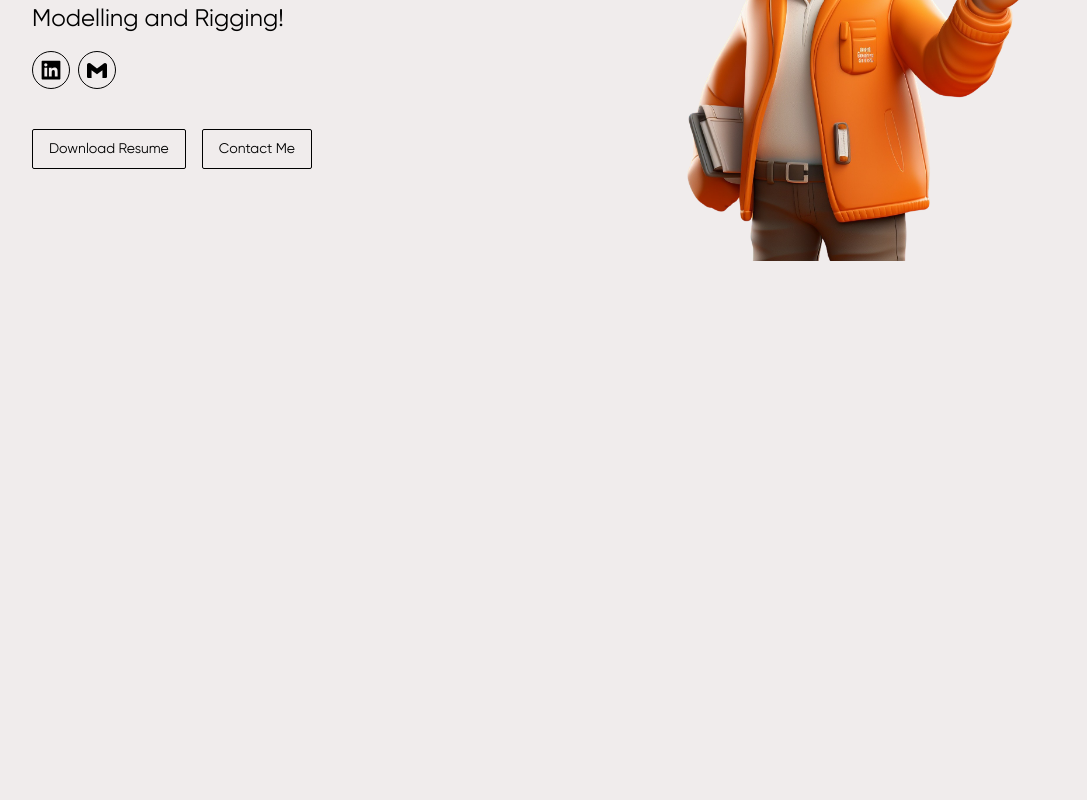
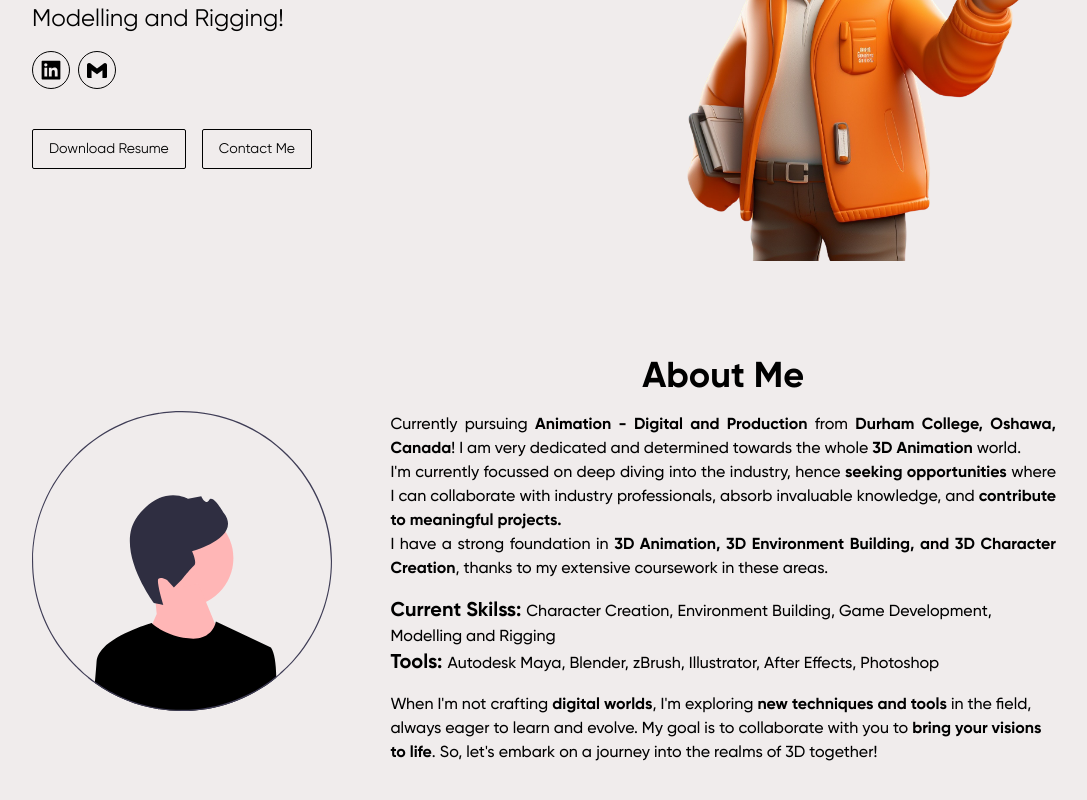
Before and after one commit to Vikraantnegi/vaibhav-portfolio, a Next.js app: page / in a window 1280 px wide. Shown: the part 370-1170 px from the top of the page, without its empty margins (96-1183 px from the left). Before the commit the page ends 800 px from the top, so only its background shows below. Built offline with nearby package versions, Linux system fonts and the light colour scheme.

Commit message:
About Section

```diff
--- /dev/null
+++ b/app/components/AboutSection.tsx
@@ -0,0 +1,80 @@
+import React from "react";
+import Image from "next/image";
+
+import AvatarImage from "@/assets/images/avatar.svg";
+
+const AboutSection = () => {
+  return (
+    <section id="about" className="py-6 w-full md:py-10">
+      <div className="flex flex-row justify-between items-center h-full">
+        <Image
+          alt="cover"
+          src={AvatarImage}
+          width={300}
+          height={300}
+          priority
+        />
+        <div className="flex py-4 font-medium text-base w-full max-w-[65%] flex-col h-full justify-between">
+          <div className="mb-4">
+            <p className="text-center font-bold text-4xl mb-4">About Me</p>
+            <ul className="text-justify">
+              <li>
+                Currently pursuing{" "}
+                <span className="font-bold">
+                  Animation - Digital and Production
+                </span>{" "}
+                from{" "}
+                <span className="font-bold">
+                  Durham College, Oshawa, Canada
+                </span>
+                ! I am very dedicated and determined towards the whole{" "}
+                <span className="font-bold">3D Animation</span> world.
+              </li>
+              <li>
+                I&apos;m currently focussed on deep diving into the industry,
+                hence <span className="font-bold">seeking opportunities</span>{" "}
+                where I can collaborate with industry professionals, absorb
+                invaluable knowledge, and{" "}
+                <span className="font-bold">
+                  contribute to meaningful projects.
+                </span>
+              </li>
+              <li>
+                I have a strong foundation in{" "}
+                <span className="font-bold">
+                  3D Animation, 3D Environment Building, and 3D Character
+                  Creation
+                </span>
+                , thanks to my extensive coursework in these areas.
+              </li>
+            </ul>
+          </div>
+          <div>
+            <p>
+              <span className="font-bold text-xl">Current Skilss: </span>
+              Character Creation, Environment Building, Game Development,
+              Modelling and Rigging
+            </p>
+            <p>
+              <span className="font-bold text-xl">Tools: </span>
+              Autodesk Maya, Blender, zBrush, Illustrator, After Effects,
+              Photoshop
+            </p>
+            <p className="mt-4">
+              When I&apos;m not crafting{" "}
+              <span className="font-bold">digital worlds</span>, I&apos;m
+              exploring{" "}
+              <span className="font-bold">new techniques and tools</span> in the
+              field, always eager to learn and evolve. My goal is to collaborate
+              with you to{" "}
+              <span className="font-bold">bring your visions to life</span>. So,
+              let&apos;s embark on a journey into the realms of 3D together!
+            </p>
+          </div>
+        </div>
+      </div>
+    </section>
+  );
+};
+
+export default AboutSection;
--- a/app/page.tsx
+++ b/app/page.tsx
@@ -1,12 +1,14 @@
+import AboutSection from "./components/AboutSection";
 import HeroSection from "./components/HeroSection";
 import Navbar from "./components/Navbar";
 
 export default function Home() {
   return (
-    <main className="flex min-h-screen bg-base font-gilroy">
+    <main className="flex min-h-screen bg-background font-gilroy">
       <div className="flex max-w-[64rem] w-full mx-auto flex-col items-center px-4 md:px-0">
         <Navbar />
         <HeroSection />
+        <AboutSection />
       </div>
     </main>
   );
--- a/tailwind.config.ts
+++ b/tailwind.config.ts
@@ -9,7 +9,7 @@ export default {
   theme: {
     extend: {
       colors: {
-        base: "rgb(240 236 236)",
+        background: "rgb(240 236 236)",
       },
     },
   },
```
